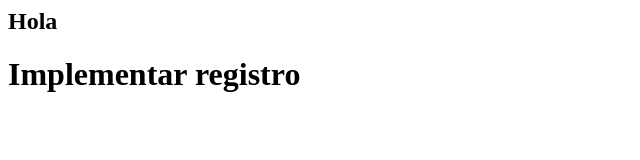
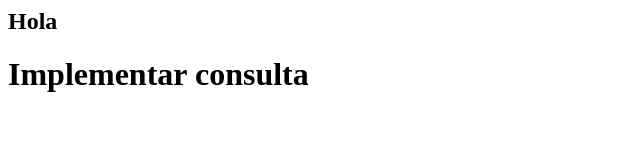
Before and after one commit to xavieryt103-jpg/-landing-demo, a plain HTML site: page index.html in a window 1280 px wide. Shown: the full height of the page, 0-640 px from the left. Drawn offline with Linux system fonts and the light colour scheme.

Commit message:
Implementando texto de consulta

```diff
--- a/index.html
+++ b/index.html
@@ -1,3 +1,3 @@
 <h2> Hola </h2>
 
-<h1>Implementar registro</h1>
+<h1>Implementar consulta</h1>
```
